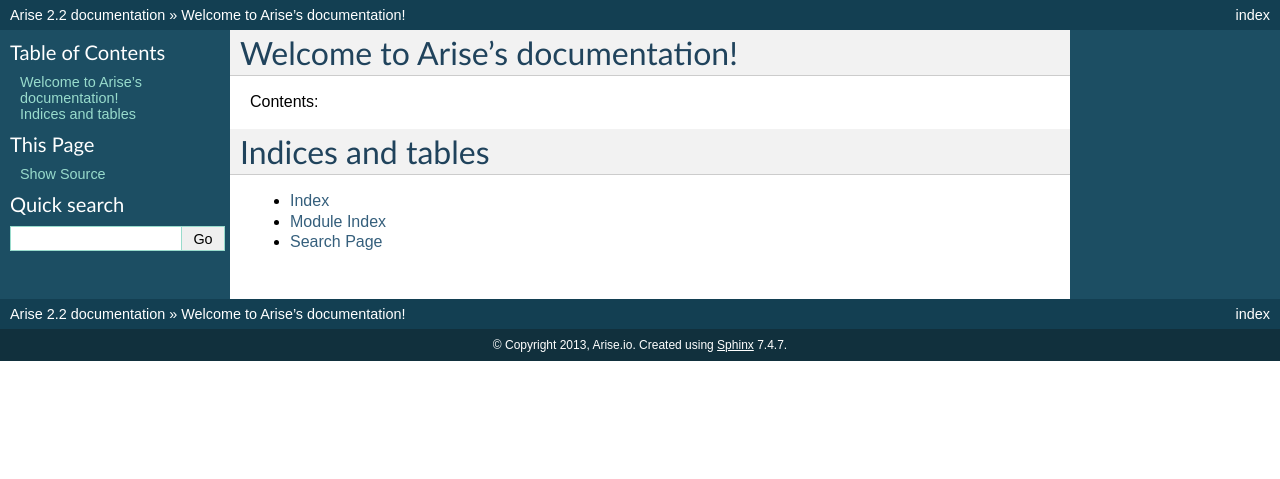
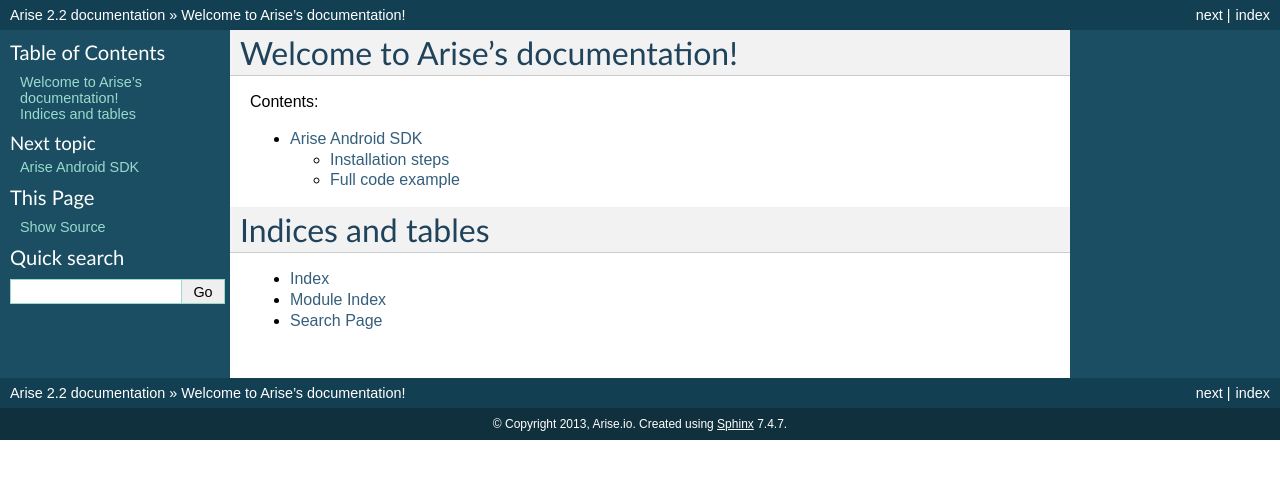
Before and after one commit to smart-mobile-software/arisedocs, a Sphinx documentation site: the page built from docs/source/index.rst, in a window 1280 px wide. Shown: the top 479 px of the page. Built offline with Sphinx 7.4.7, drawn with Linux system fonts in a browser that asks for light colours; part of the change alters nothing that is shown.

Commit message:
android documentation

```diff
--- /dev/null
+++ b/docs/source/android.rst
@@ -0,0 +1,120 @@
+.. meta::
+   :description: Android A/B testing client setup
+
+Arise Android SDK
+*****************
+
+This documentation will help you to install the Arise Android client in your application.
+
+Installation steps
+==================
+
+1. Add the Arise library to your project
+----------------------------------------
+
+First, download the Arise library jar file and drag it inside your project's /libs/ folder.
+
+2. Add permissions
+-------------------
+
+In your project, right click on AndroidManifest.xml Click on Open With/Android Common XML Editor. Add after the <uses-sdk .... /> tag:
+
+.. code-block:: xml
+
+    <uses-permission android:name="android.permission.INTERNET"></uses-permission>
+
+3. Initialize the framework
+---------------------------
+
+In the onCreate function of your main activity, you need to initialize the framework:
+
+.. code-block:: java
+
+    // Initialize the arise library
+    String authKey = "9c51b5e8f06ebd26728f29954365098f052c68c8";
+    Arise.initialize(getApplicationContext(), authKey);
+
+Replace the value of authKey by your own key. You can find in your dashboard.
+
+4. Get the experiment value
+---------------------------
+
+When you plan to run the experiment, you will need to call the getVariationWithListener to get the experiment data:
+
+.. code-block:: java
+
+    // Get and setup the variation
+    ABTest.getVariationWithListener(new VariationListener() {
+    	@Override
+    	public void onVariationAvailable(String value) {
+    		final String buyMessage = value;
+    	}
+    });
+
+5. Record events
+----------------
+
+Now that you have setup your application for testing, you will need to record views and conversion events.
+Record a view:
+
+.. code-block:: java
+
+	ABTest.recordView();
+
+Record a conversion:
+
+.. code-block:: java
+
+	ABTest.recordConversion();
+
+
+Full code example
+==================
+
+.. code-block:: java
+
+    package com.example.shoestore;
+
+    import io.arise.ABTest;
+    import io.arise.Arise;
+    import io.arise.VariationListener;
+    import android.os.Bundle;
+    import android.app.Activity;
+
+    public class MainActivity extends Activity {
+
+    	@Override
+    	protected void onCreate(Bundle savedInstanceState) {
+    		super.onCreate(savedInstanceState);
+    		setContentView(R.layout.activity_main);
+
+    		// Initialize the arise library
+    		String authKey = "9c51b5e8f06ebd26728f29954365098f052c68c8";
+    		Arise.initialize(getApplicationContext(), authKey);
+
+    		// Get and setup the variation
+    		ABTest.getVariationWithListener(new VariationListener() {
+    			@Override
+    			public void onVariationAvailable(String value) {
+    				// Change the button label
+    				final String buyMessage = value;
+    				// Use the buyMessage to customize our application
+    				// ...
+
+    			}
+    		});
+
+    	}
+
+    	private void onLoadPurchasePage(){
+    		// the user is viewing the item purchase page
+    		// record a view event
+    		ABTest.recordView();
+    	}
+
+    	private void onPurchaseCompleted(){
+    		// the user has bought the item
+    		// record a conversion event
+    		ABTest.recordConversion();
+    	}
+    }
--- a/docs/source/index.rst
+++ b/docs/source/index.rst
@@ -11,7 +11,7 @@ Contents:
 .. toctree::
    :maxdepth: 2
 
-
+   android
 
 Indices and tables
 ==================
```
Also changed, not shown: docs/source/ios.rst (added).
